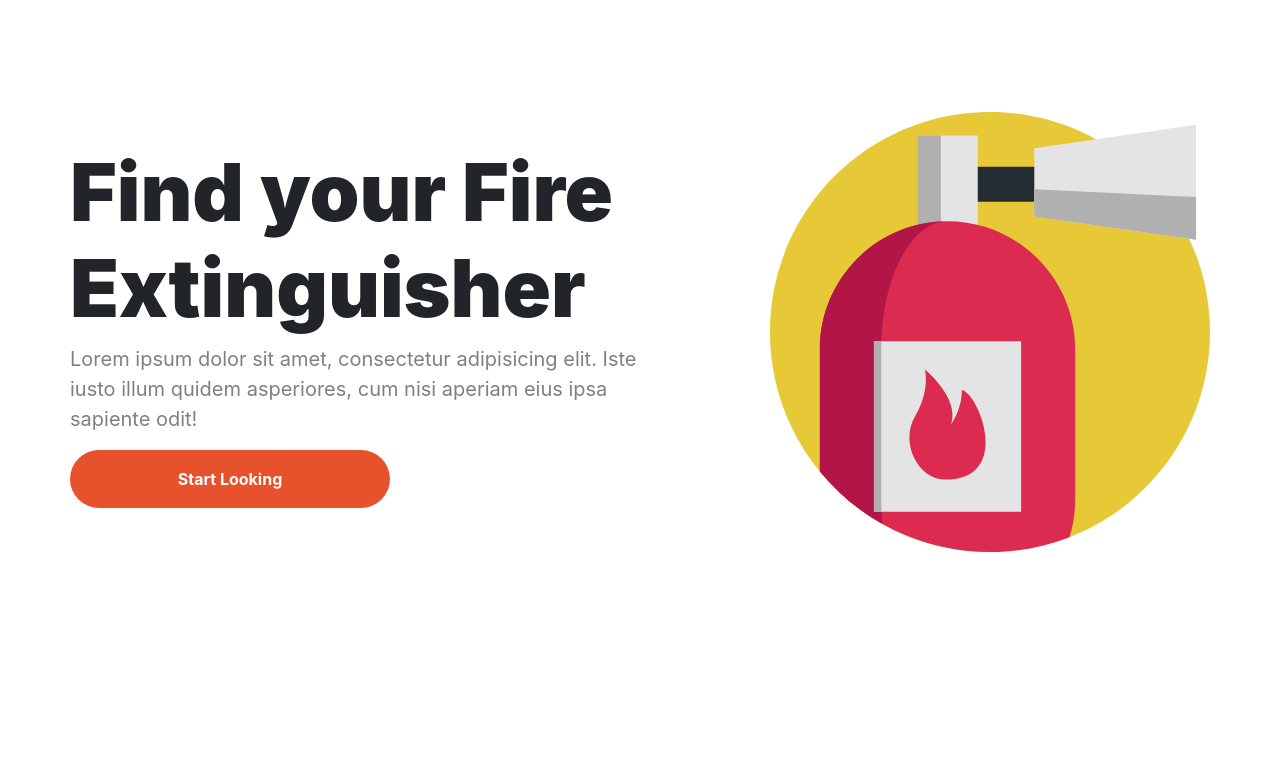
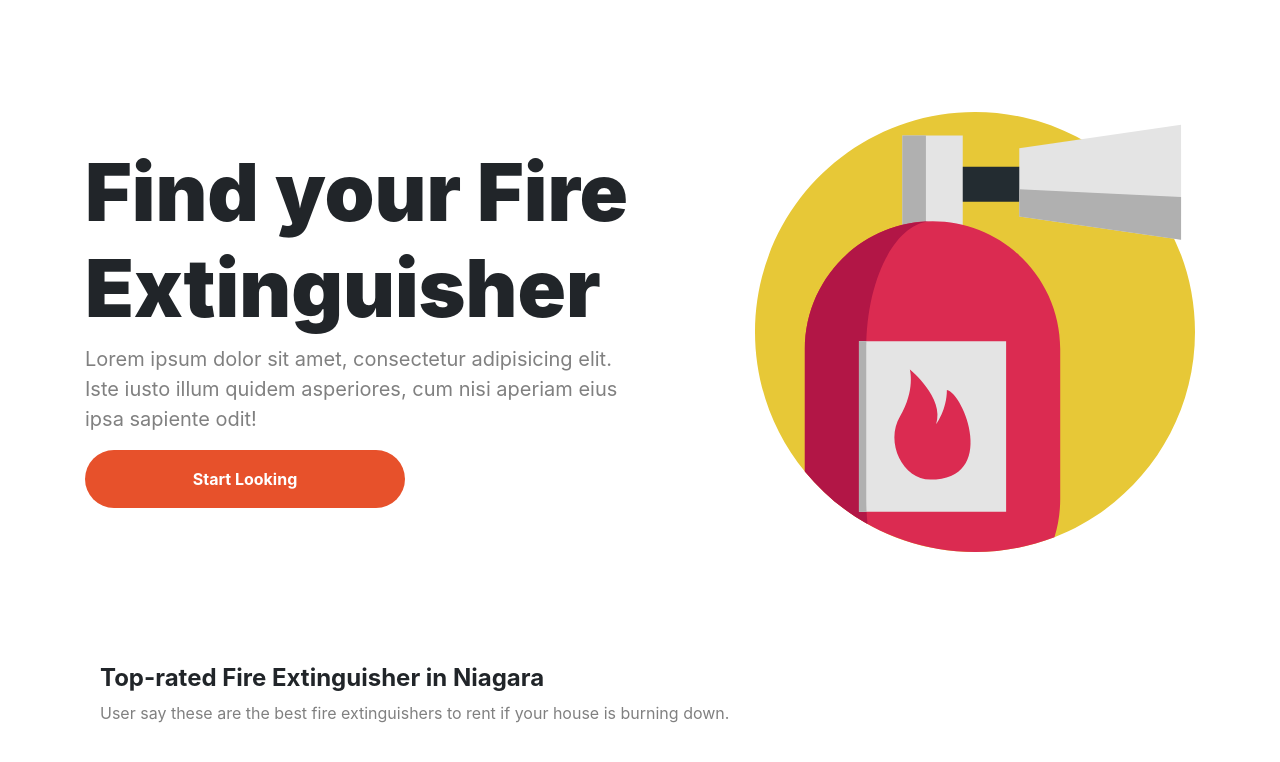
Before and after one commit to victor-duarte/nuxt-client, a Nuxt app: page / in a window 1280 px wide. Shown: the top 762 px of the page. Built offline with nearby package versions, Linux system fonts and the light colour scheme.

Commit message:
Create Large Card Display component

```diff
--- /dev/null
+++ b/components/LargeCardDisplay.vue
@@ -0,0 +1,35 @@
+<template>
+  <div class="container">
+    <h4 class="header">Top-rated Fire Extinguisher in Niagara</h4>
+    <p class="snippet">
+      User say these are the best fire extinguishers to rent if your house is
+      burning down.
+    </p>
+    <div class="cards-container"></div>
+  </div>
+</template>
+
+<script>
+export default {};
+</script>
+
+<style scoped>
+.container {
+  margin-top: 2rem;
+}
+
+.header {
+  font-size: 1.5rem;
+  font-weight: 700;
+}
+
+.snippet {
+  color: grey;
+  margin-bottom: 1.5rem;
+}
+
+.cards-container {
+  display: flex;
+  justify-content: space-between;
+}
+</style>
--- a/pages/index.vue
+++ b/pages/index.vue
@@ -1,5 +1,8 @@
 <template>
-  <Hero />
+  <div class="container">
+    <Hero />
+    <LargeCardDisplay />
+  </div>
 </template>
 
 <script>
```
